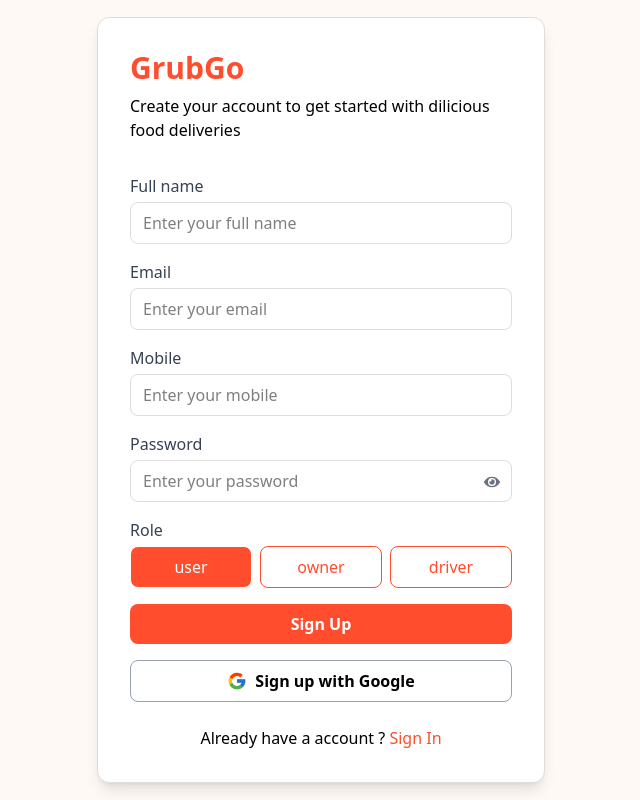
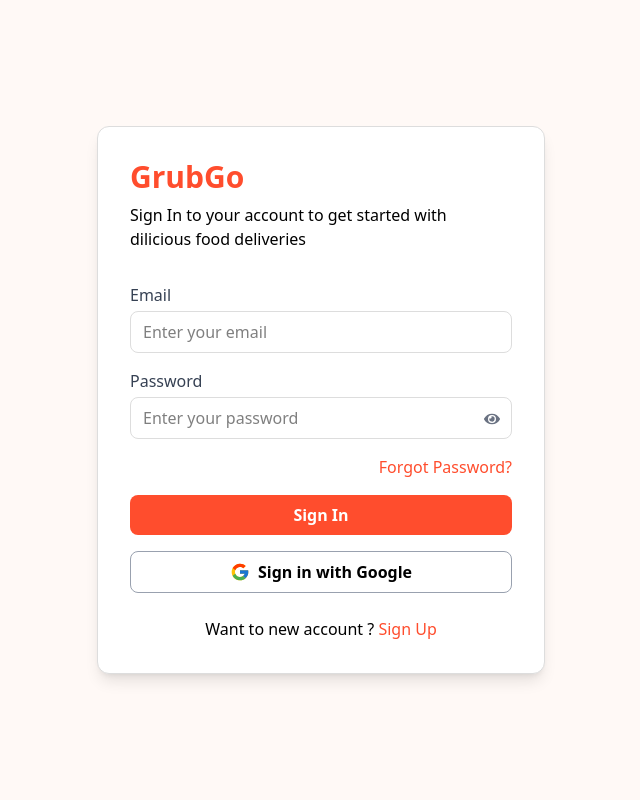
Before and after one commit to CaiHoangLongUTE/GrubGo, a React (Vite) app in the folder frontend/: page /signin in a window 1280 px wide. Shown: the whole page, without its empty margins (319-959 px from the left). Built offline with nearby package versions, Linux system fonts and the light colour scheme.

Commit message:
signin page complete

```diff
--- a/frontend/src/pages/SignIn.jsx
+++ b/frontend/src/pages/SignIn.jsx
@@ -13,17 +13,14 @@
     const bgColor = '#fff9f6';
     const borderColor = '#ddd';
     const [showPassword, setShowPassword] = useState(false);
-    const [role, setRole] = useState('user');
     const navigate = useNavigate();
-    const [fullName, setFullName] = useState('');
     const [email, setEmail] = useState('');
-    const [mobile, setMobile] = useState('');
     const [password, setPassword] = useState('');
 
-    const handleSignUp = async()=>{
+    const handleSignIn = async()=>{
         try {
-            const result = await axios.post(`${serverUrl}/api/auth/signup`,{
-                fullName, email, mobile, password, role
+            const result = await axios.post(`${serverUrl}/api/auth/signin`,{
+                email, password
             },{withCredentials:true});
             console.log(result);
         } catch (error) {
@@ -35,27 +32,13 @@
         <div className='min-h-screen flex items-center justify-center p-4' style={{ backgroundColor: bgColor }}>
             <div className='bg-white rounded-xl shadow-lg w-full max-w-md p-8 border-[1px]' style={{ border: `1px solid ${borderColor}` }}>
                 <h1 className='text-3xl font-bold mb-2 tetx-[${primaryColor}]' style={{ color: primaryColor }}>GrubGo</h1>
-                <p className='tetx-gray-600 mb-8'>Create your account to get started with dilicious food deliveries</p>
-                {/* Full name */}
-                <div className='mb-4'>
-                    <label htmlFor="fullName" className='block text-gray-700 font-medium mb-1'>Full name</label>
-                    <input type="text" className='w-full border rounded-lg px-3 py-2 focus:outline-none'
-                        placeholder='Enter your full name' style={{ border: `1px solid ${borderColor}` }}
-                        onChange={(e)=>setFullName(e.target.value)} value={fullName}/>
-                </div>
+                <p className='tetx-gray-600 mb-8'>Sign In to your account to get started with dilicious food deliveries</p>
                 {/*  Email */}
                 <div className='mb-4'>
                     <label htmlFor="email" className='block text-gray-700 font-medium mb-1'>Email</label>
                     <input type="email" className='w-full border rounded-lg px-3 py-2 focus:outline-none'
                         placeholder='Enter your email' style={{ border: `1px solid ${borderColor}` }}
                         onChange={(e)=>setEmail(e.target.value)} value={email}/>
-                </div>
-                {/* Mobile */}
-                <div className='mb-4'>
-                    <label htmlFor="mobile" className='block text-gray-700 font-medium mb-1'>Mobile</label>
-                    <input type="tel" className='w-full border rounded-lg px-3 py-2 focus:outline-none'
-                        placeholder='Enter your mobile' style={{ border: `1px solid ${borderColor}` }}
-                        onChange={(e)=>setMobile(e.target.value)} value={mobile}/>
                 </div>
                 {/* Password */}
                 <div className='mb-4'>
@@ -69,27 +52,20 @@
                         </button>
                     </div>
                 </div>
-                {/* Role */}
-                <div className='mb-4'>
-                    <label htmlFor="role" className='block text-gray-700 font-medium mb-1'>Role</label>
-                    <div className='flex gap-2'>
-                        {["user", "owner", "driver"].map((r) => (
-                            <button className='flex-1 border rounded-lg px-3 py-2 text-center font-medium transition-colors'
-                            onClick={() => setRole(r)}
-                            style={role == r?{backgroundColor:primaryColor, color:"white"}:{border:`1px solid ${primaryColor}`, color:primaryColor}}>{r}</button>
-                        ))}
-                    </div>
+                {/* Forgot Password */}
+                <div className='text-right mb-4 text-[#ff4d2d] font-medium cursor-pointer' onClick={()=>navigate("/forgotpassword")}>
+                    Forgot Password?
                 </div>
-                {/* Sign Up */}
-                <button className='w-full font-semibold rounded-lg py-2 transition duration-200 bg-[#ff4d2d] text-white hover:bg-[#e72e00] cursor-pointer'
-                onClick={handleSignUp}>
-                    Sign Up
+                {/* Sign In */}
+                <button className='w-full font-semibold rounded-lg py-2 transition duration-200 bg-[#ff4d2d] text-white hover:bg-[#e64323] cursor-pointer'
+                onClick={handleSignIn}>
+                    Sign In
                 </button>
                 <button className='w-full mt-4 flex items-center justify-center gap-2 font-semibold rounded-lg px-4 py-2 transition cursor-pointer duration-200 border border-gray-400 hover:bg-gray-200'>
                     <FcGoogle size={20} />
-                    <span>Sign up with Google</span>
+                    <span>Sign in with Google</span>
                 </button>
-                <p className='text-center mt-6 cursor-pointer' onClick={()=>navigate("/signin")}>Already have a account ? <span className='text-[#ff4d2d]' >Sign In</span> </p>
+                <p className='text-center mt-6 cursor-pointer' onClick={()=>navigate("/signup")}>Want to new account ? <span className='text-[#ff4d2d]' >Sign Up</span> </p>
             </div>
 
         </div>
```
Also changed, not shown: frontend/src/pages/ForgotPassword.jsx (added).
